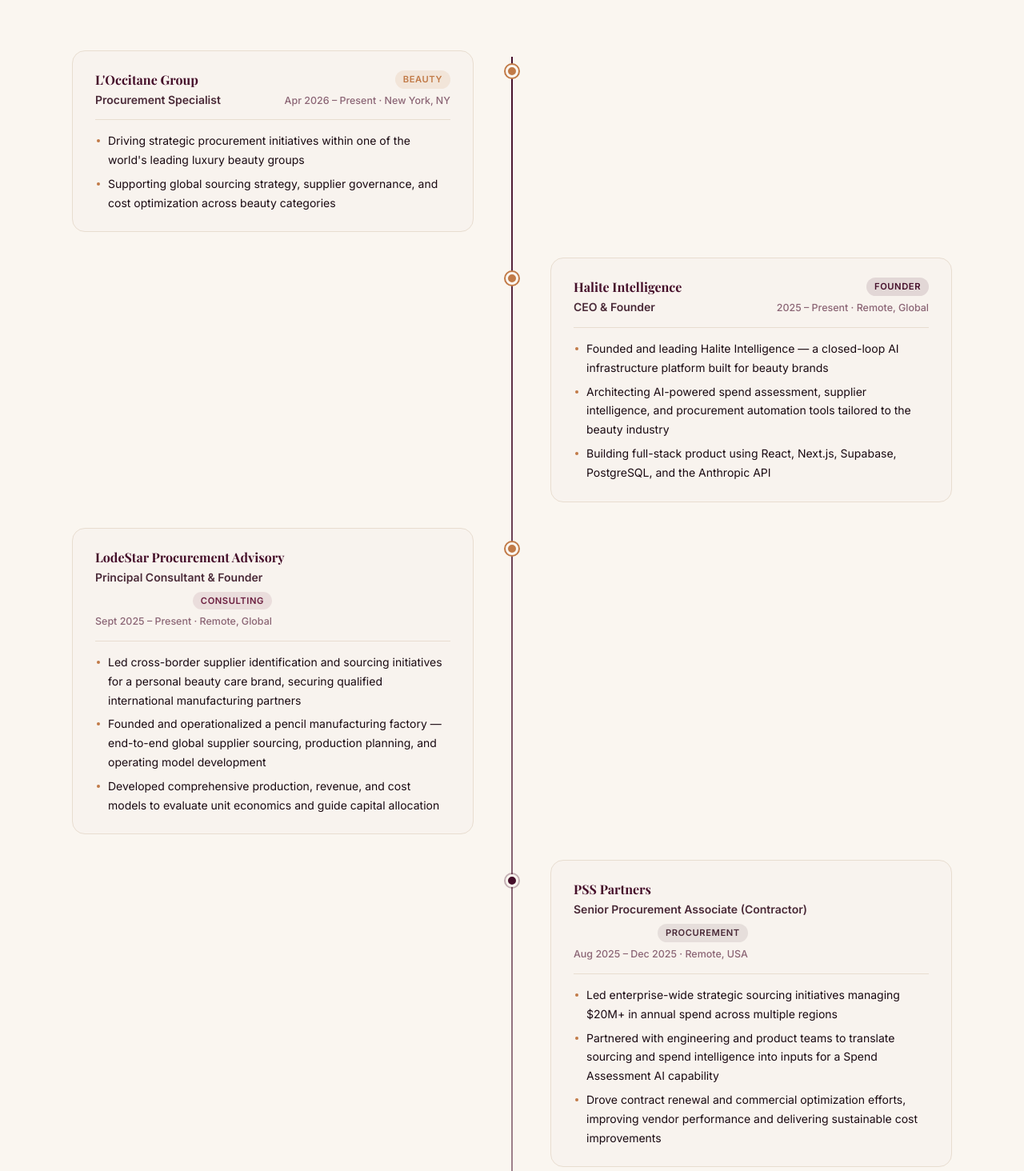
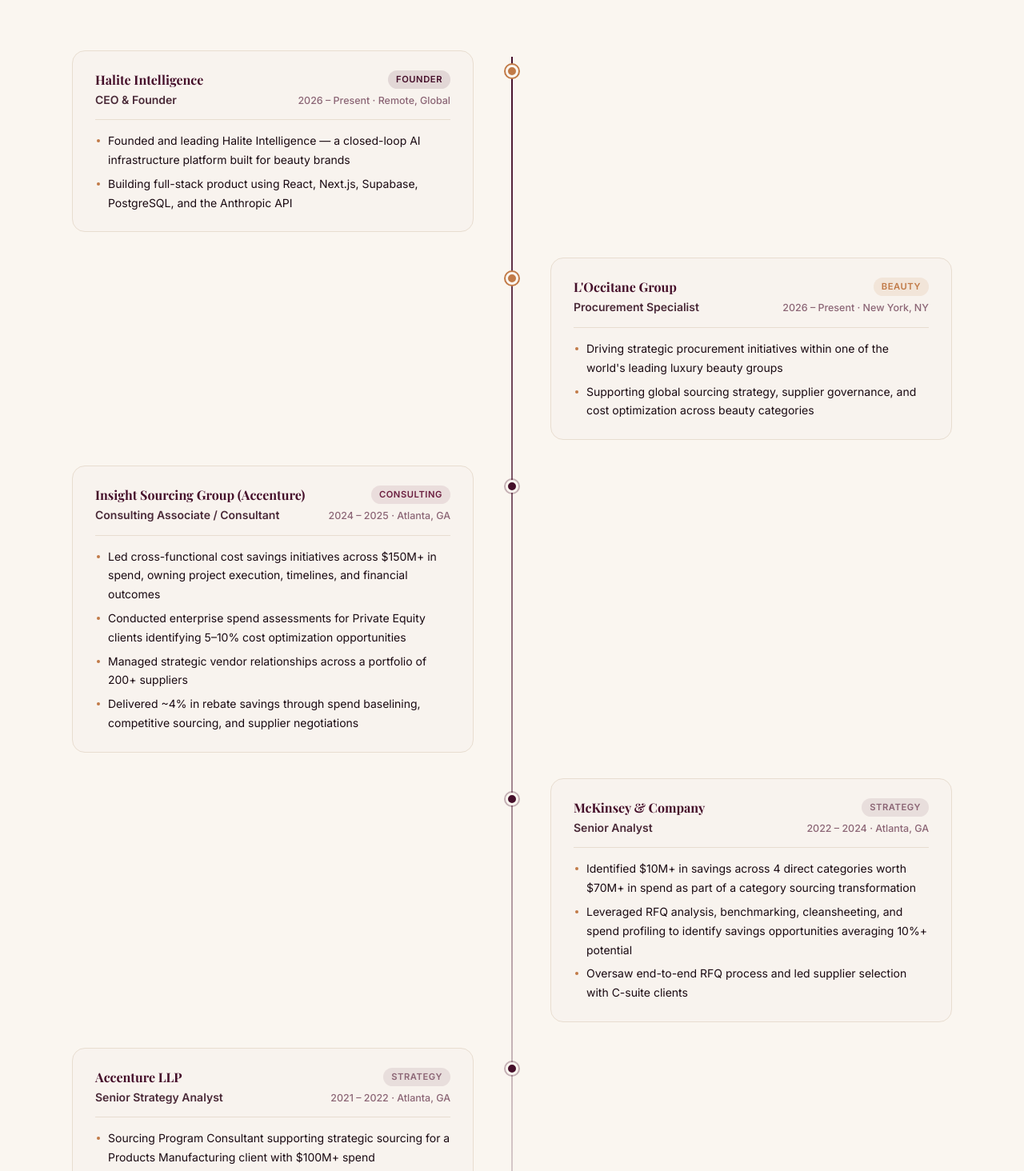
Before and after one commit to haliteintelligence-spec/Portfolio, a Next.js app: page / in a window 1280 px wide. Shown: the part 3066-4530 px from the top of the page at 80% size. Built offline with nearby package versions, Linux system fonts and the light colour scheme; a web font is replaced by a local one.

Commit message:
Halite first, remove LodeStar & PSS, years-only dates, remove procurement automation bullet

```diff
--- a/src/components/Experience.tsx
+++ b/src/components/Experience.tsx
@@ -12,10 +12,22 @@
 
 const jobs: Job[] = [
   {
+    company: "Halite Intelligence",
+    role: "CEO & Founder",
+    location: "Remote, Global",
+    period: "2026 – Present",
+    current: true,
+    tag: "Founder",
+    highlights: [
+      "Founded and leading Halite Intelligence — a closed-loop AI infrastructure platform built for beauty brands",
+      "Building full-stack product using React, Next.js, Supabase, PostgreSQL, and the Anthropic API",
+    ],
+  },
+  {
     company: "L'Occitane Group",
     role: "Procurement Specialist",
     location: "New York, NY",
-    period: "Apr 2026 – Present",
+    period: "2026 – Present",
     current: true,
     tag: "Beauty",
     highlights: [
@@ -24,48 +36,10 @@
     ],
   },
   {
-    company: "Halite Intelligence",
-    role: "CEO & Founder",
-    location: "Remote, Global",
-    period: "2025 – Present",
-    current: true,
-    tag: "Founder",
-    highlights: [
-      "Founded and leading Halite Intelligence — a closed-loop AI infrastructure platform built for beauty brands",
-      "Architecting AI-powered spend assessment, supplier intelligence, and procurement automation tools tailored to the beauty industry",
-      "Building full-stack product using React, Next.js, Supabase, PostgreSQL, and the Anthropic API",
-    ],
-  },
-  {
-    company: "LodeStar Procurement Advisory",
-    role: "Principal Consultant & Founder",
-    location: "Remote, Global",
-    period: "Sept 2025 – Present",
-    current: true,
-    tag: "Consulting",
-    highlights: [
-      "Led cross-border supplier identification and sourcing initiatives for a personal beauty care brand, securing qualified international manufacturing partners",
-      "Founded and operationalized a pencil manufacturing factory — end-to-end global supplier sourcing, production planning, and operating model development",
-      "Developed comprehensive production, revenue, and cost models to evaluate unit economics and guide capital allocation",
-    ],
-  },
-  {
-    company: "PSS Partners",
-    role: "Senior Procurement Associate (Contractor)",
-    location: "Remote, USA",
-    period: "Aug 2025 – Dec 2025",
-    tag: "Procurement",
-    highlights: [
-      "Led enterprise-wide strategic sourcing initiatives managing $20M+ in annual spend across multiple regions",
-      "Partnered with engineering and product teams to translate sourcing and spend intelligence into inputs for a Spend Assessment AI capability",
-      "Drove contract renewal and commercial optimization efforts, improving vendor performance and delivering sustainable cost improvements",
-    ],
-  },
-  {
     company: "Insight Sourcing Group (Accenture)",
     role: "Consulting Associate / Consultant",
     location: "Atlanta, GA",
-    period: "Jan 2024 – Aug 2025",
+    period: "2024 – 2025",
     tag: "Consulting",
     highlights: [
       "Led cross-functional cost savings initiatives across $150M+ in spend, owning project execution, timelines, and financial outcomes",
@@ -78,7 +52,7 @@
     company: "McKinsey & Company",
     role: "Senior Analyst",
     location: "Atlanta, GA",
-    period: "Nov 2022 – Jan 2024",
+    period: "2022 – 2024",
     tag: "Strategy",
     highlights: [
       "Identified $10M+ in savings across 4 direct categories worth $70M+ in spend as part of a category sourcing transformation",
@@ -90,7 +64,7 @@
     company: "Accenture LLP",
     role: "Senior Strategy Analyst",
     location: "Atlanta, GA",
-    period: "Feb 2021 – Nov 2022",
+    period: "2021 – 2022",
     tag: "Strategy",
     highlights: [
       "Sourcing Program Consultant supporting strategic sourcing for a Products Manufacturing client with $100M+ spend",
```
